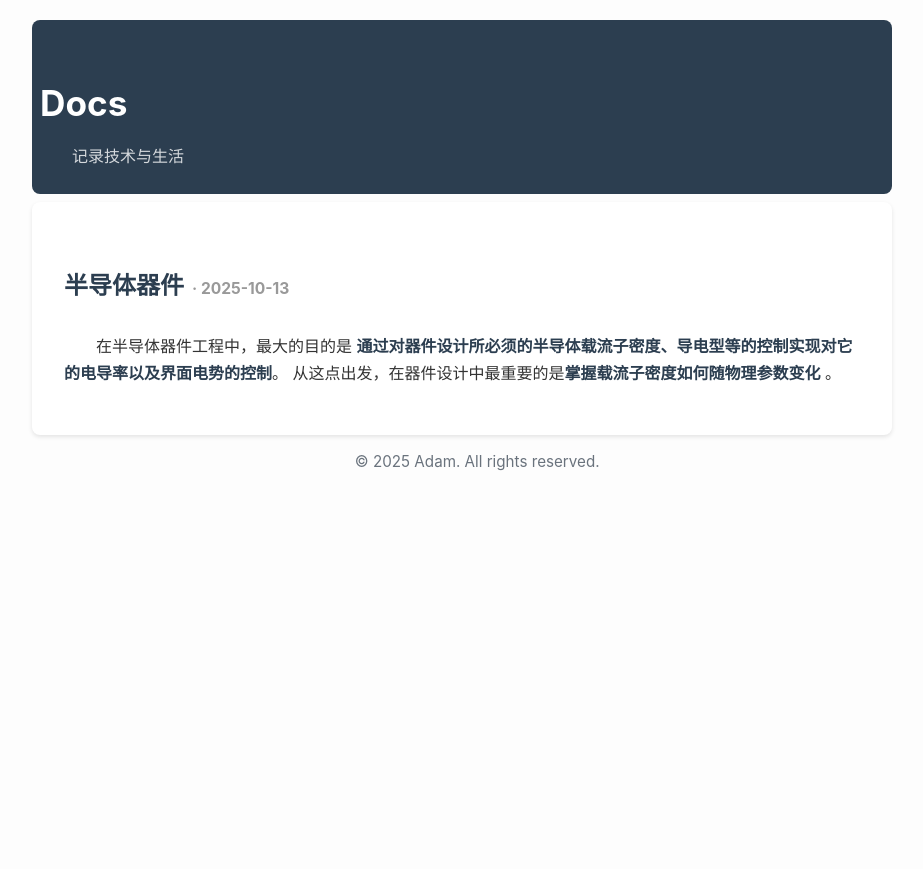
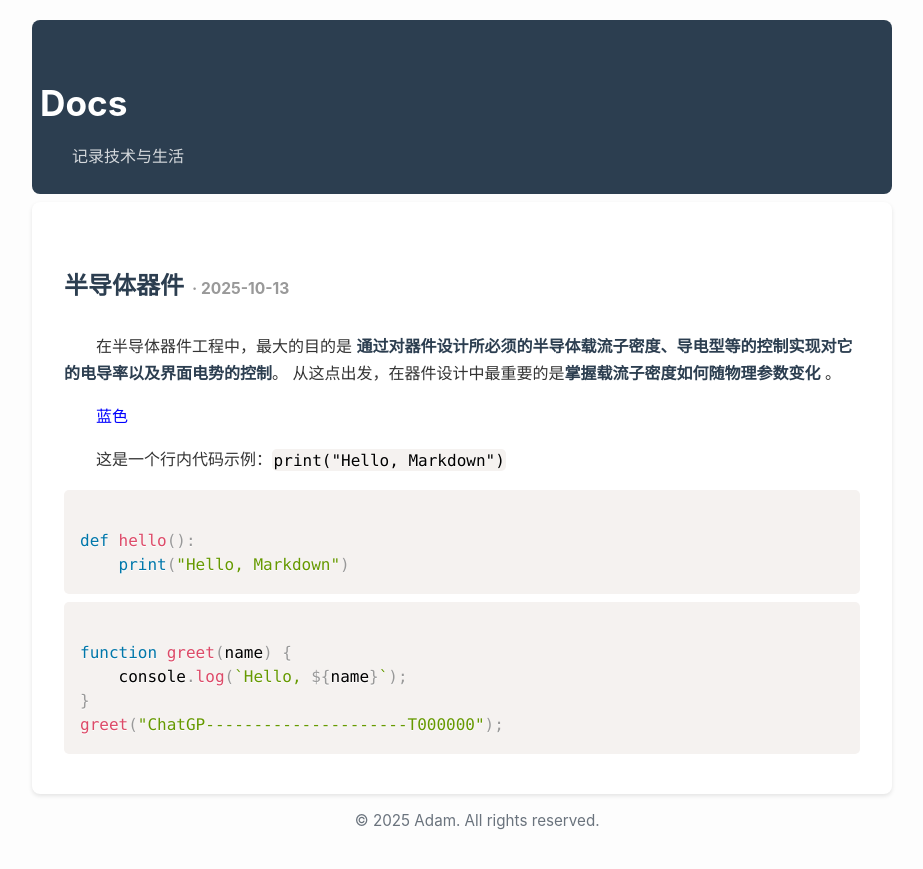
Before and after one commit to lzh210802066/lzh210802066.github.io, a Jekyll site: the page built from _posts/技术/2025-10-13-半导体器件.md, in a window 1280 px wide. Shown: the top 869 px of the page, without its empty margins (178-1101 px from the left). Built offline with Jekyll 4.4.1, drawn with Linux system fonts in a browser that asks for light colours.

Commit message:
Update blog content

```diff
--- a/_includes/head.html
+++ b/_includes/head.html
@@ -23,6 +23,27 @@
 
      <!-- _includes/head.html 或 _layouts/default.html -->
 
+
+     <!-- =========代码块高亮======= -->
+
+     <!-- Prism.js 浅色主题 -->
+     <link href="https://cdn.jsdelivr.net/npm/prismjs/themes/prism.css" rel="stylesheet">
+
+     <!-- Prism.js 主脚本 -->
+     <script src="https://cdn.jsdelivr.net/npm/prismjs/prism.js"></script>
+
+     <!-- 可选：加载语言支持，例如 Python、C、HTML、CSS -->
+     <script src="https://cdn.jsdelivr.net/npm/prismjs/components/prism-python.min.js"></script>
+     <script src="https://cdn.jsdelivr.net/npm/prismjs/components/prism-javascript.min.js"></script>
+     <script src="https://cdn.jsdelivr.net/npm/prismjs/components/prism-css.min.js"></script>
+     <script src="https://cdn.jsdelivr.net/npm/prismjs/components/prism-html.min.js"></script>
+     <script src="https://cdn.jsdelivr.net/npm/prismjs/components/prism-c.min.js"></script>
+     <script src="https://cdn.jsdelivr.net/npm/prismjs/components/prism-cpp.min.js"></script>
+     <script src="https://cdn.jsdelivr.net/npm/prismjs/components/prism-json.min.js"></script>
+     <script src="https://cdn.jsdelivr.net/npm/prismjs/components/prism-markdown.min.js"></script>
+     <script src="https://cdn.jsdelivr.net/npm/prismjs/components/prism-bash.min.js"></script>
+     <script src="https://cdn.jsdelivr.net/npm/prismjs/components/prism-yaml.min.js"></script>
+     <script src="https://cdn.jsdelivr.net/npm/prismjs/components/prism-java.min.js"></script>
 
 
      <!-- KaTeX CSS -->
--- a/_posts/技术/2025-10-13-半导体器件.md
+++ b/_posts/技术/2025-10-13-半导体器件.md
@@ -8,3 +8,22 @@ date: 2025-10-13
 在半导体器件工程中，最大的目的是
 **通过对器件设计所必须的半导体载流子密度、导电型等的控制实现对它的电导率以及界面电势的控制**。
 从这点出发，在器件设计中最重要的是**掌握载流子密度如何随物理参数变化** 。
+
+<p> <span style="color: blue;">蓝色</span> </p>
+
+
+这是一个行内代码示例：`print("Hello, Markdown")`
+
+
+
+<pre><code class="language-python">
+def hello():
+    print("Hello, Markdown")
+</code></pre>
+
+<pre><code class="language-javascript">
+function greet(name) {
+    console.log(`Hello, ${name}`);
+}
+greet("ChatGP---------------------T000000");
+</code></pre>
```
Also changed, not shown: _posts/2025-10-11-word.md (+1 -3 lines), assets/css/posts.css (line endings or trailing spaces).
